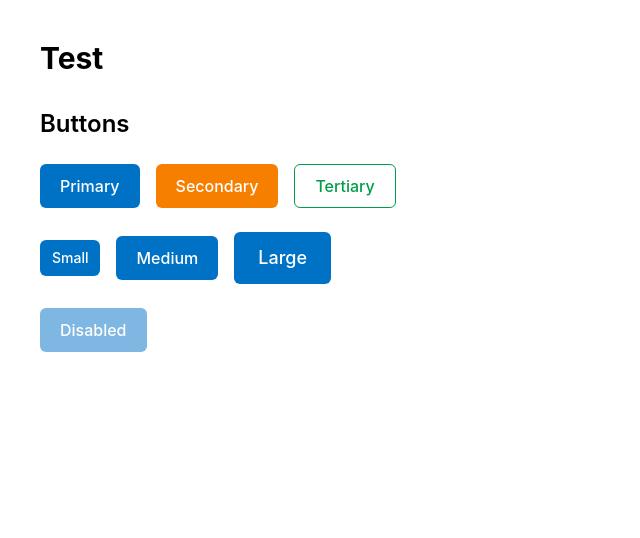
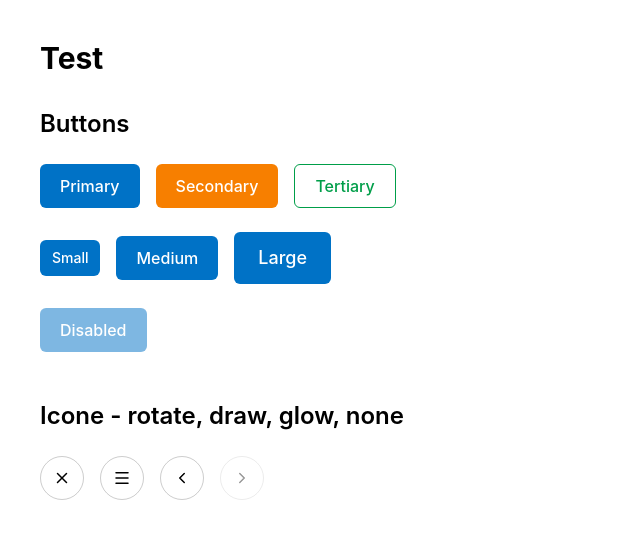
Before and after one commit to LauraCorrado/tea2026, a React (Vite) app: page /dev/playground in a window 1280 px wide. Shown: the top 538 px of the page, without its empty margins (0-640 px from the left). Built offline with nearby package versions, Linux system fonts and the light colour scheme.

Commit message:
chore(dev): add icon button examples to playground

```diff
--- a/src/pages/dev/Playground.tsx
+++ b/src/pages/dev/Playground.tsx
@@ -1,10 +1,11 @@
-import { Button } from "@/components/ui";
+import { ChevronLeft, ChevronRight, Menu, X } from "lucide-react";
+import { Button, IconButton } from "@/components/ui";
 
 export function Playground() {
   return (
     <main className="min-h-screen bg-white p-10">
       <h1 className="mb-8 text-3xl font-bold">Test</h1>
-
+      {/* BUTTONS */}
       <section className="space-y-6">
         <h2 className="text-2xl font-semibold">Buttons</h2>
 
@@ -24,6 +25,38 @@ export function Playground() {
           <Button disabled>Disabled</Button>
         </div>
       </section>
+      {/* BUTTONS CONTROLLO INTERFACCIA */}
+      <section className="mt-12 space-y-6">
+        <h2 className="text-2xl font-semibold">
+          Icone - rotate, draw, glow, none
+        </h2>
+
+        <div className="flex flex-wrap items-center gap-4">
+          <IconButton
+            icon={<X size={18} />}
+            label="Chiudi"
+            animation="rotate"
+          />
+
+          <IconButton
+            icon={<Menu size={18} />}
+            label="Apri menu"
+            animation="draw"
+          />
+
+          <IconButton
+            icon={<ChevronLeft size={18} />}
+            label="Indietro"
+            animation="glow"
+          />
+
+          <IconButton
+            icon={<ChevronRight size={18} />}
+            label="Avanti"
+            disabled
+          />
+        </div>
+      </section>
     </main>
   );
 }
```
